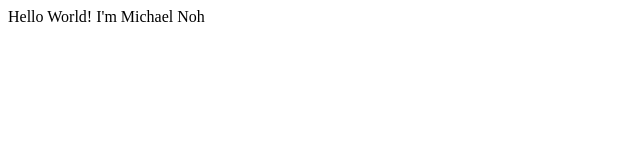
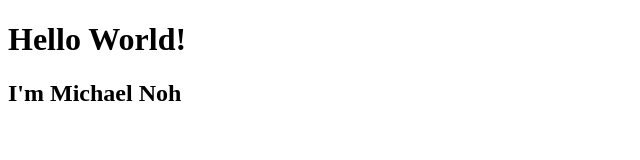
Before and after one commit to jnoh27/jnoh27.github.io, a plain HTML site: page index.html in a window 1280 px wide. Shown: the whole page, without its empty margins (0-640 px from the left). Drawn offline with Linux system fonts and the light colour scheme.

Commit message:
Update index.html

```diff
--- a/index.html
+++ b/index.html
@@ -8,7 +8,7 @@
     <link rel="icon" type="image/png" href="Images/Logo.png" />
   </head>
   <body>
-    <p1>Hello World!</p1>
-    <p2>I'm Michael Noh</p2>
+    <h1>Hello World!</h1>
+    <h2>I'm Michael Noh</h2>
   </body>
 </html>
```
